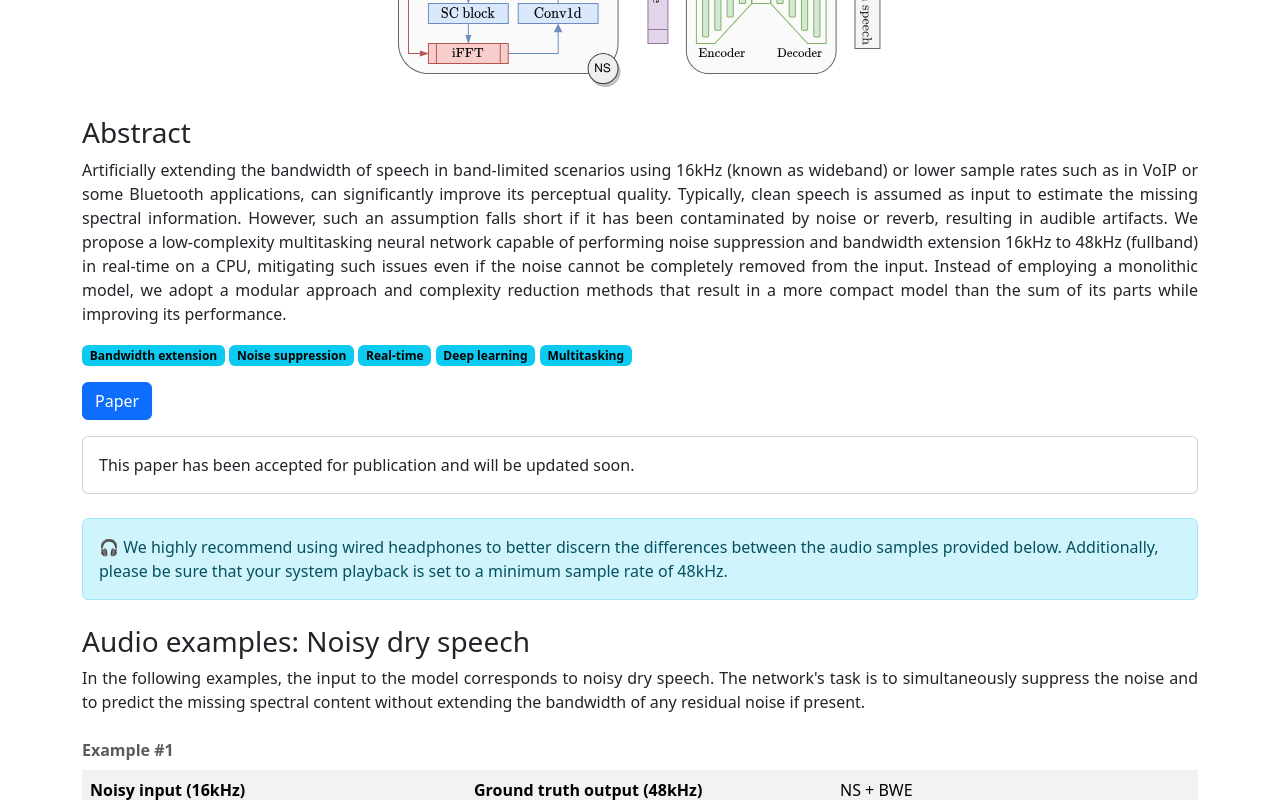
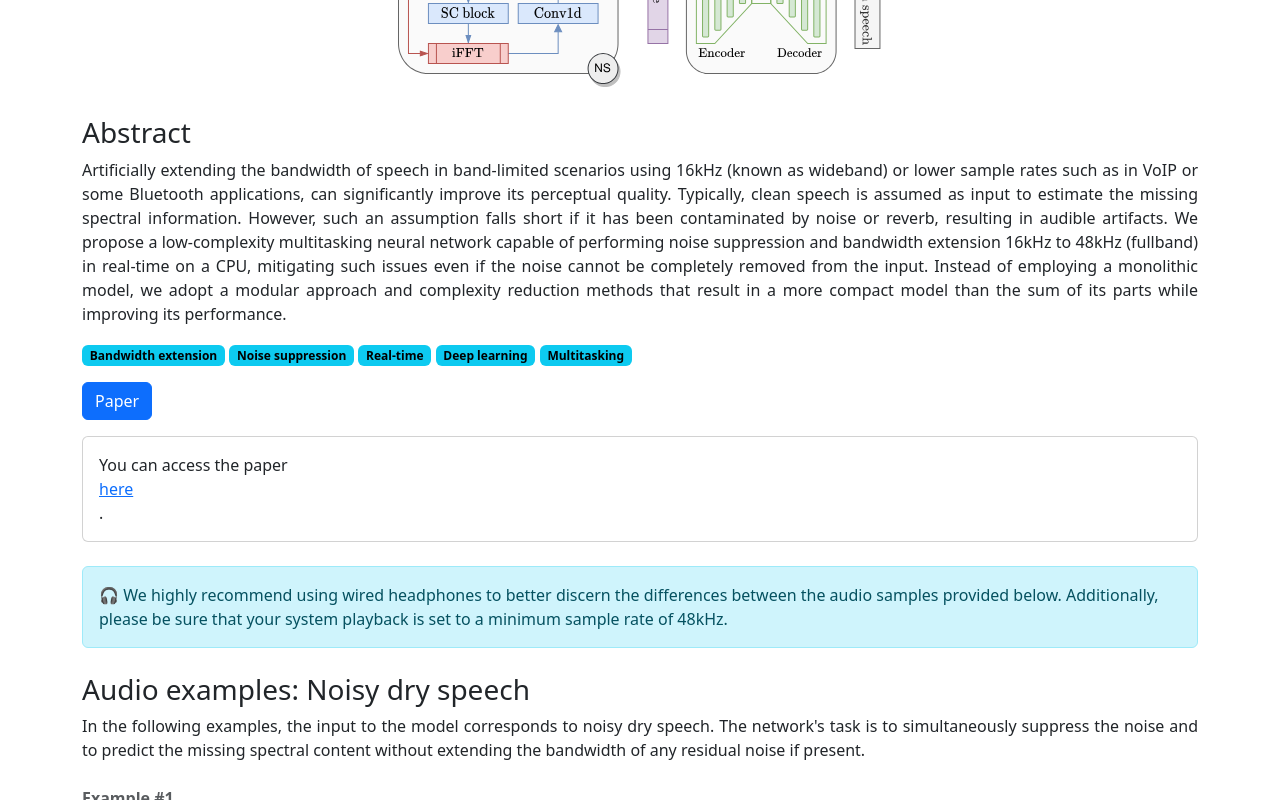
Before and after one commit to eagomez2/rt-joint-ns-bwe, a plain HTML site: page index.html in a window 1280 px wide. Both pictures are taken after a click on the button "Paper". Shown: the part 416-1216 px from the top of the page. Drawn offline with nearby package versions, Linux system fonts and the light colour scheme.

Commit message:
Update index.html

```diff
--- a/index.html
+++ b/index.html
@@ -56,7 +56,7 @@ audio {
         </p>
         <div class="collapse" id="paperLink">
             <div class="card card-body">
-                This paper has been accepted for publication and will be updated soon.
+                You can access the paper <a href="https://ieeexplore.ieee.org/document/10694458" target="_blank">here</a>.
             </div>
             </br>
         </div>
```
